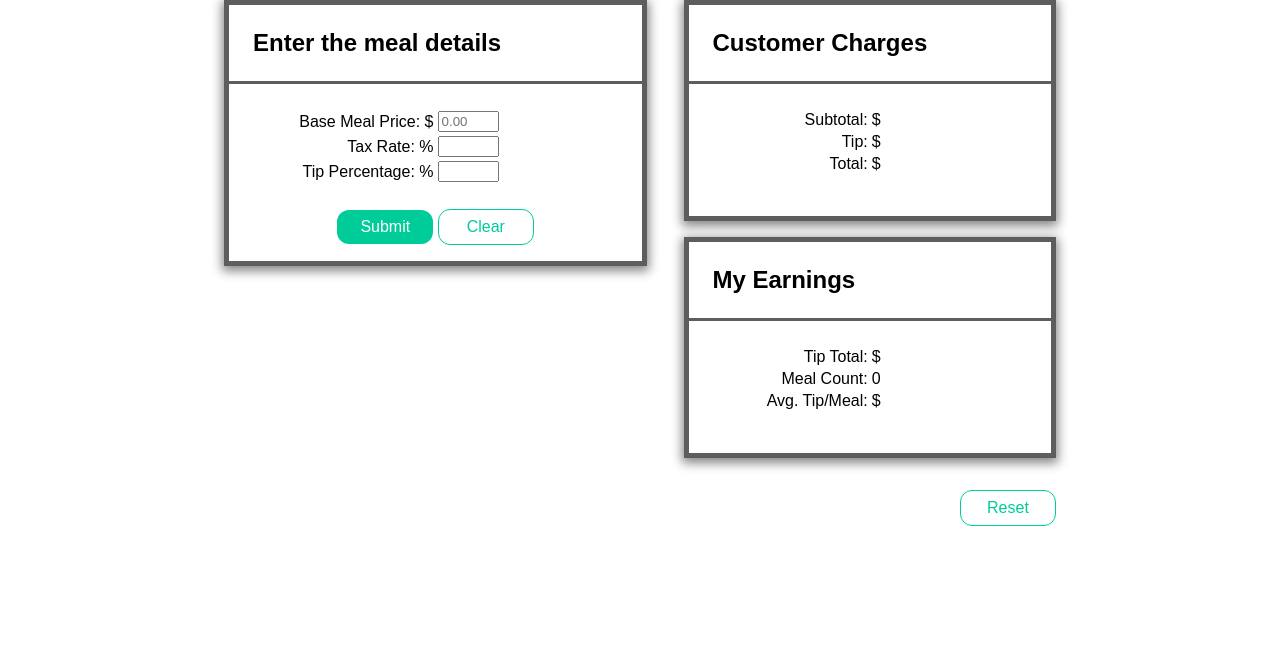
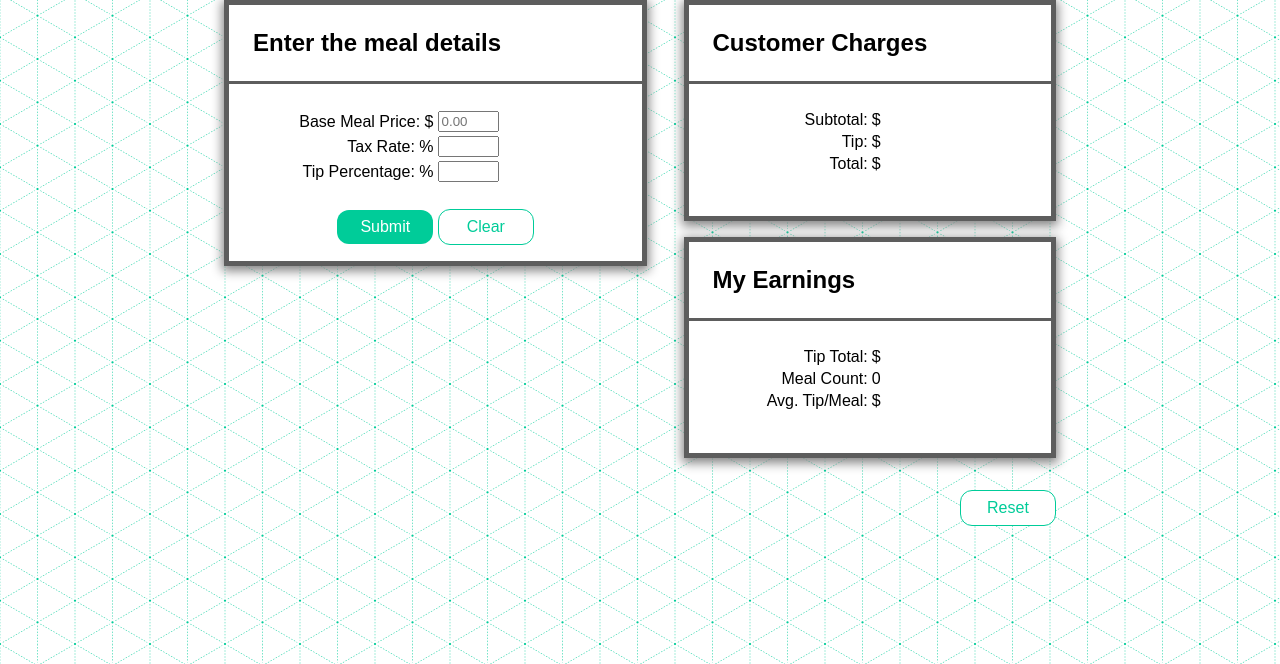
Before and after one commit to tbone849/waitstaff-calc, a plain HTML site: page index.html in a window 1280 px wide. Shown: the part 136-800 px from the top of the page. Drawn offline with nearby package versions, Linux system fonts and the light colour scheme; some packages are replaced by stand-ins of ours; a web font is replaced by a local one.

Commit message:
Add background pattern.

```diff
--- a/css/styles.css
+++ b/css/styles.css
@@ -1,5 +1,10 @@
 html {
 	font-family: 'Francois One', sans-serif;
+
+}
+
+body {
+	background-image: url("pattern.png");
 }
 
 header {
@@ -31,6 +36,7 @@ header h1 {
 
 .component {
 	border: solid 5px #5D5D5D;
+	background-color: white;
 	margin: 1em;
 	padding-bottom: 1em;
 	-webkit-box-shadow: 0 3px 10px 2px #858585;
```
Also changed, not shown: css/pattern.png (added).
